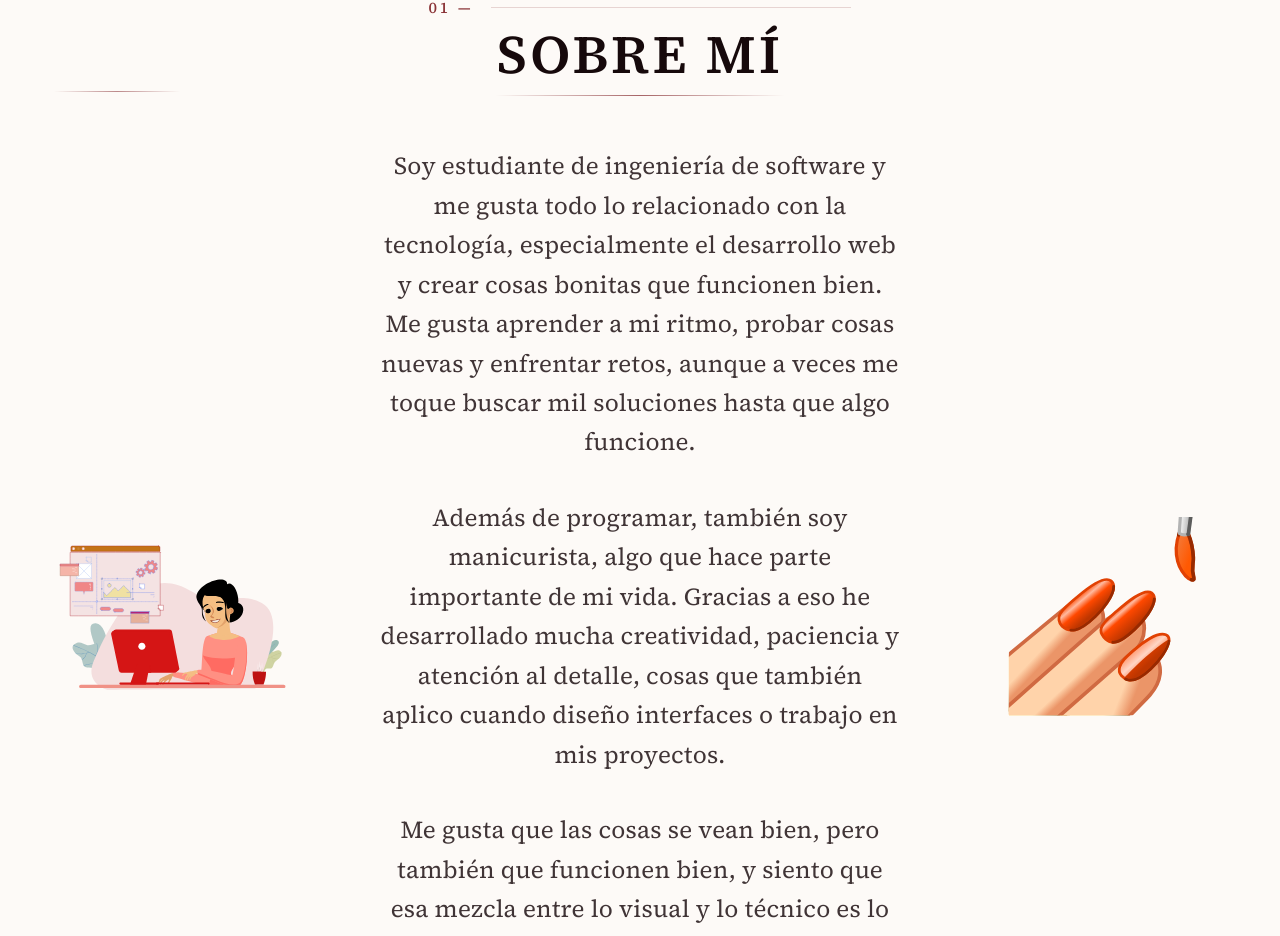
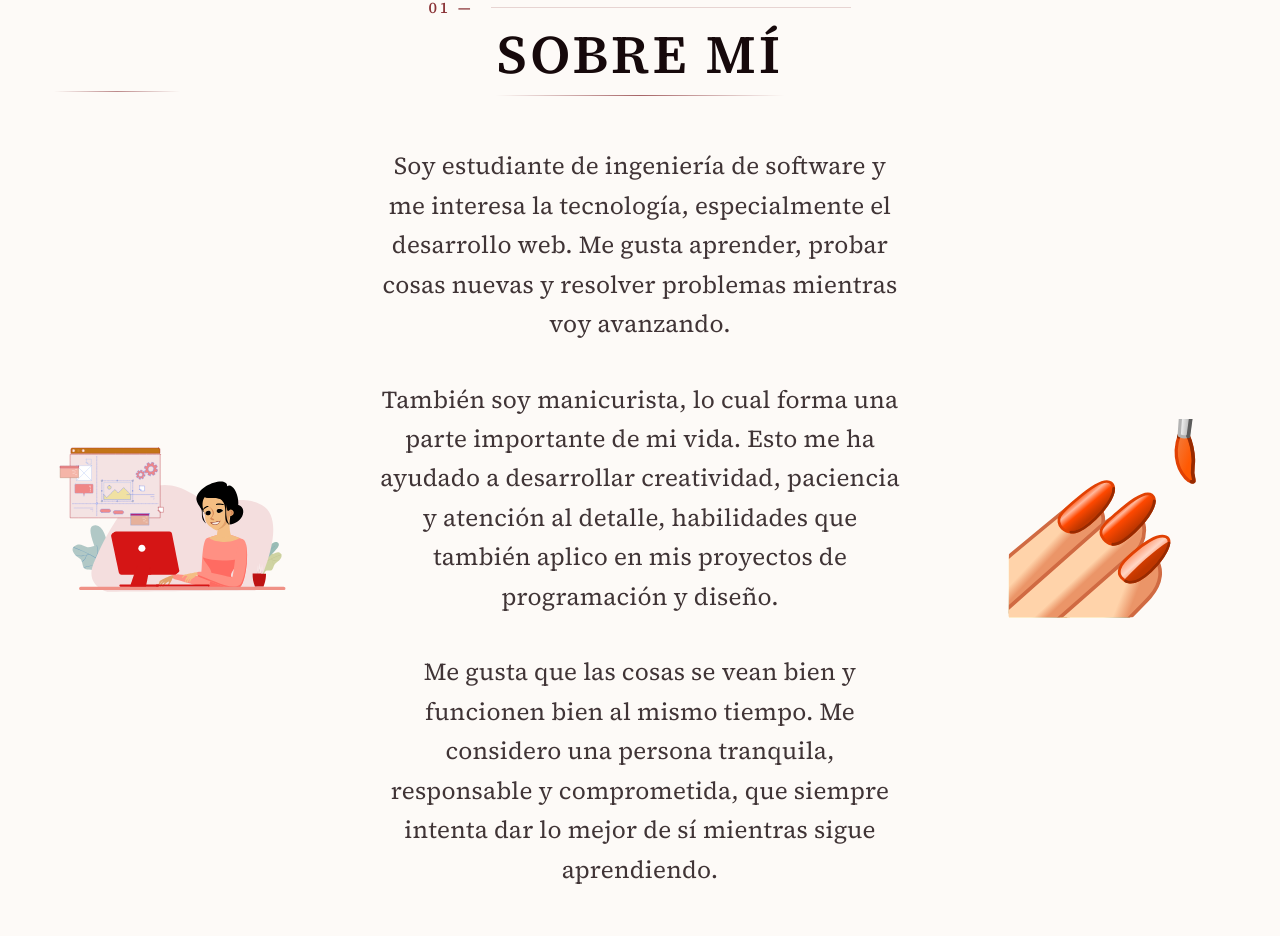
Before and after one commit to AlejandraMontillaucc/Mi-Portafolio-, a Next.js app: page / in a window 1280 px wide. Shown: the part 1232-2168 px from the top of the page. Built offline with nearby package versions, Linux system fonts and the light colour scheme; no server answers.

Commit message:
agregando mas testimonios

```diff
--- a/components/Testimonials.tsx
+++ b/components/Testimonials.tsx
@@ -9,20 +9,29 @@ import { motion } from 'motion/react';
 export default function Testimonials() {
   const t = useTranslations('testimonials');
 
-  /**
-   * AQUÍ VAN FUTURAS RESEÑAS/TESTIMONIOS
-   * Cuando tengas testimonios reales, agrégalos al array 'testimonials'.
-   * Por ahora se muestran tarjetas vacías con un diseño elegante.
-   */
   const testimonials = [
     {
       id: 1,
       text:
         'Quiero recomendar el trabajo de mi manicurista, Alejandra, quien cada mes me diseña las uñas con mucho cuidado y dedicación. Sus resultados son muy bonitos, prolijos y duraderos.\n\nUsa materiales de buena calidad, lo que se nota en el acabado y la duración del diseño. Además, ofrece servicio a domicilio, lo que resulta muy cómodo.\n\nTambién es una persona muy amable, empática y profesional, lo que hace que la atención sea muy agradable.\n\nLa recomiendo totalmente por su talento y excelente servicio.',
       author: 'Luisa Salazar',
+      role: 'Clienta',
+      phone: '3153505689',
     },
-    { id: 2 },
-    { id: 3 },
+    {
+      id: 2,
+      text: 'Quiero destacar el trabajo de mi manicurista, Alejandra, por su dedicación, cuidado en los detalles y resultados impecables en cada diseño.\n\nSus trabajos son personalizados, duraderos y de gran calidad. Además, es una persona amable, responsable y profesional, lo que hace que cada cita sea muy agradable.\n\nLa recomiendo totalmente por su talento y excelente servicio.',
+      author: 'Claudia Salazar',
+      role: 'Clienta',
+      phone: '3166023779',
+    },
+    {
+      id: 3,
+      text: 'Es un gusto recomendar a Alejandra, a quien conozco tanto a nivel personal como profesional. Quiero destacar sus habilidades y cualidades como futura profesional.\n\nHa sido muy importante en mi emprendimiento, aportando creatividad y apoyo en proyectos de publicidad.\n\nComo manicurista, su trabajo es excelente, y su personalidad amable, honesta y empática genera mucha confianza. También es una persona disciplinada y constante, lo que se refleja en todo lo que hace, incluyendo su compromiso con su salud y estilo de vida.',
+      author: 'Carolina Hidalgo',
+      role: 'Compañera de trabajo',
+      phone: '3183722460',
+    },
   ];
 
   return (
@@ -53,6 +62,12 @@ export default function Testimonials() {
                   <div className="pt-2 text-sm font-semibold text-foreground/90">
                     {item.author}
                   </div>
+                  {item.role || item.phone ? (
+                    <div className="space-y-1 text-xs text-foreground/70">
+                      {item.role ? <div>{item.role}</div> : null}
+                      {item.phone ? <div>{item.phone}</div> : null}
+                    </div>
+                  ) : null}
                 </>
               ) : (
                 <div className="space-y-4 flex flex-col items-center justify-center flex-1">
--- a/i18n/es.json
+++ b/i18n/es.json
@@ -20,9 +20,9 @@
   },
   "about": {
     "title": "Sobre mí",
-    "p1": "Soy estudiante de ingeniería de software y me gusta todo lo relacionado con la tecnología, especialmente el desarrollo web y crear cosas bonitas que funcionen bien. Me gusta aprender a mi ritmo, probar cosas nuevas y enfrentar retos, aunque a veces me toque buscar mil soluciones hasta que algo funcione.",
-    "p2": "Además de programar, también soy manicurista, algo que hace parte importante de mi vida. Gracias a eso he desarrollado mucha creatividad, paciencia y atención al detalle, cosas que también aplico cuando diseño interfaces o trabajo en mis proyectos.",
-    "p3": "Me gusta que las cosas se vean bien, pero también que funcionen bien, y siento que esa mezcla entre lo visual y lo técnico es lo que más me representa. Soy una persona tranquila, responsable y comprometida, y aunque sigo aprendiendo, siempre trato de dar lo mejor de mí en todo lo que hago."
+    "p1": "Soy estudiante de ingeniería de software y me interesa la tecnología, especialmente el desarrollo web. Me gusta aprender, probar cosas nuevas y resolver problemas mientras voy avanzando.",
+    "p2": "También soy manicurista, lo cual forma una parte importante de mi vida. Esto me ha ayudado a desarrollar creatividad, paciencia y atención al detalle, habilidades que también aplico en mis proyectos de programación y diseño.",
+    "p3": "Me gusta que las cosas se vean bien y funcionen bien al mismo tiempo. Me considero una persona tranquila, responsable y comprometida, que siempre intenta dar lo mejor de sí mientras sigue aprendiendo."
   },
   "projects": {
     "title": "Proyectos Destacados"
```
